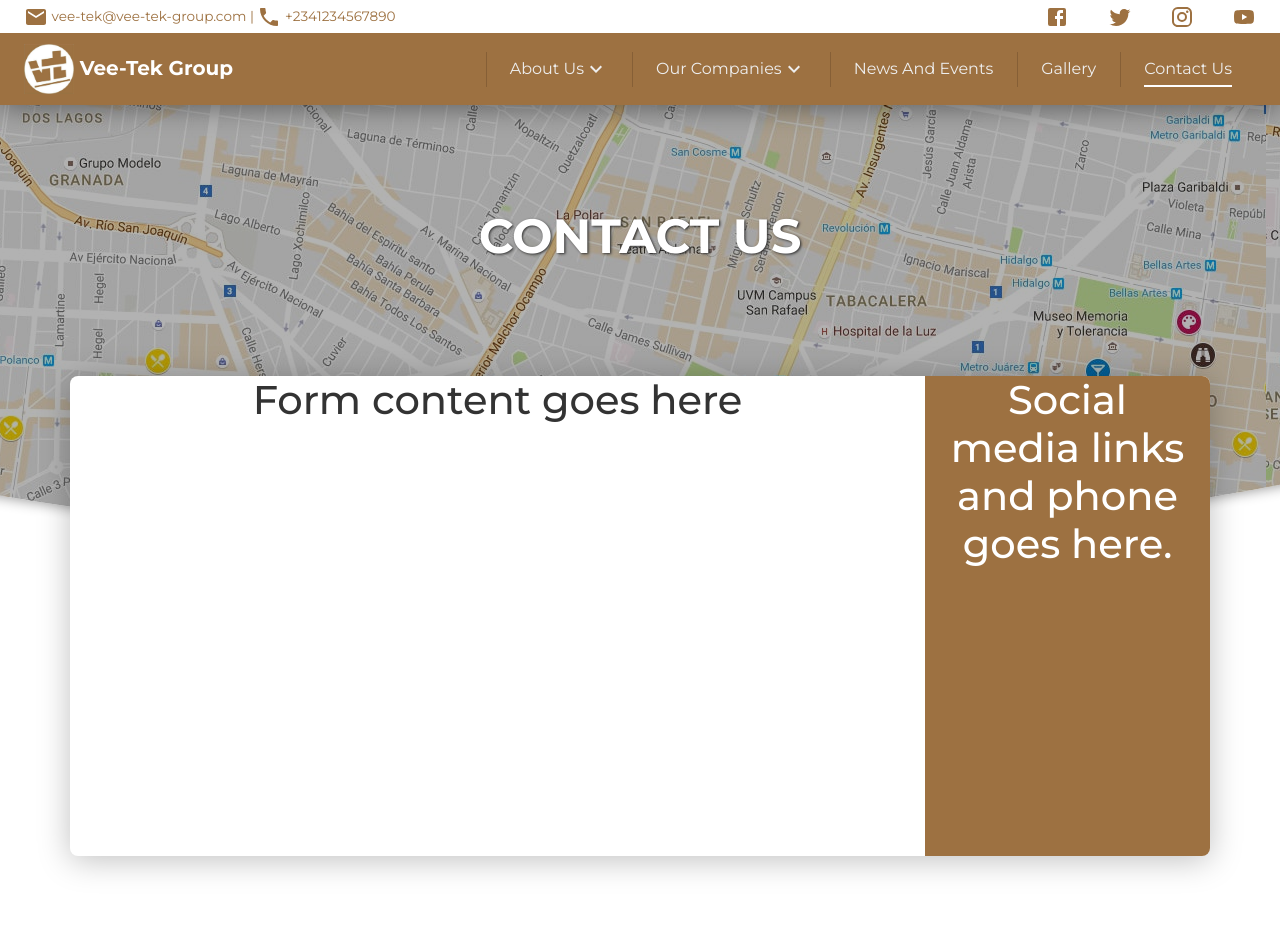
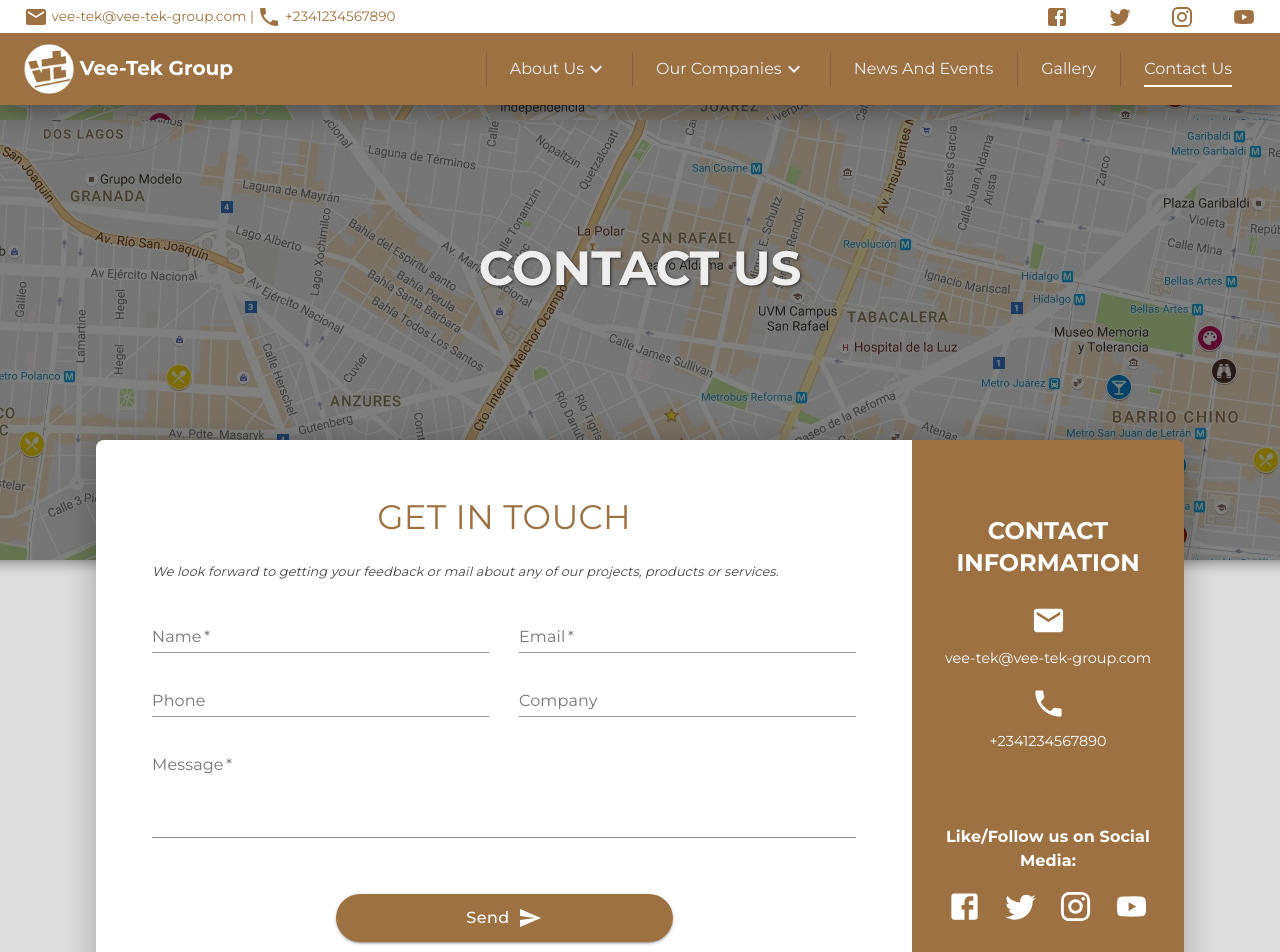
Before and after one commit to power-f-GOD/vee-tek-website, a React (Create React App) app: page /contact in a window 1280 px wide. Shown: the top 952 px of the page. Built offline with nearby package versions, Linux system fonts and the light colour scheme.

Commit message:
Create Contact form.

```diff
--- a/src/App.tsx
+++ b/src/App.tsx
@@ -1,8 +1,5 @@
 import React from 'react';
 import { BrowserRouter, Switch, Route } from 'react-router-dom';
-
-import 'bootstrap/dist/css/bootstrap.min.css';
-import './styles/index.min.css';
 
 import {
   Header,
--- a/src/components/Contact.tsx
+++ b/src/components/Contact.tsx
@@ -5,28 +5,163 @@ import Col from 'react-bootstrap/Col';
 import Row from 'react-bootstrap/Row';
 
 import Typography from '@material-ui/core/Typography';
+import TextField from '@material-ui/core/TextField';
+import Button from '@material-ui/core/Button';
+import SendIcon from '@material-ui/icons/Send';
+import FacebookIcon from '@material-ui/icons/Facebook';
+import TwitterIcon from '@material-ui/icons/Twitter';
+import YouTubeIcon from '@material-ui/icons/YouTube';
+import InstagramIcon from '@material-ui/icons/Instagram';
+import EmailIcon from '@material-ui/icons/Email';
+import PhoneIcon from '@material-ui/icons/Phone';
+// import LocationOnIcon from '@material-ui/icons/LocationOn';
 
 const Contact = () => {
   return (
-    <Row className='Contact fade-in'>
-      <Row className='map-wrapper'></Row>
-      <Container className='title'>
+    <Container fluid className='Contact'>
+      <Container className='title text-center fade-in'>
         <Typography component='h1' variant='h3'>
           CONTACT US
         </Typography>
       </Container>
-      <Container className='form-container'>
+      <Container fluid='sm' className='form-container'>
         <Row className='contact-form-wrapper'>
-          <Col md={9} className='contact-form-col'>
-            <h1>Form content goes here</h1>
+          <Col lg={9} className='contact-form-col'>
+            <Typography
+              component='h2'
+              variant='h4'
+              className='theme-color-text mb-4 text-center'>
+              GET IN TOUCH
+            </Typography>
+            <Typography component='h6' className='font-italic small mb-3'>
+              We look forward to getting your feedback or mail about any of our
+              projects, products or services.
+            </Typography>
+            <form className='contact-form'>
+              <Row>
+                <Col md={6} className='my-2'>
+                  <TextField
+                    required
+                    id='name'
+                    label='Name'
+                    autoComplete='name'
+                    fullWidth
+                  />
+                </Col>
+                <Col md={6} className='my-2'>
+                  <TextField
+                    required
+                    id='standard-basic'
+                    label='Email'
+                    autoComplete='username'
+                    fullWidth
+                  />
+                </Col>
+              </Row>
+              <Row>
+                <Col md={6} className='my-2'>
+                  <TextField
+                    type='tel'
+                    id='phone'
+                    label='Phone'
+                    autoComplete='tel'
+                    fullWidth
+                  />
+                </Col>
+                <Col md={6} className='my-2'>
+                  <TextField
+                    id='standard-basic'
+                    label='Company'
+                    autoComplete='organization'
+                    fullWidth
+                  />
+                </Col>
+              </Row>
+              <Row className='justify-content-center'>
+                <Col xs={12} className='my-2'>
+                  <TextField
+                    multiline
+                    required
+                    rows={4}
+                    rowsMax={10}
+                    id='message'
+                    label='Message'
+                    autoComplete='on'
+                    fullWidth
+                  />
+                </Col>
+                <Col md={6} className='my-2 mt-5'>
+                  <Button
+                    className='major-button'
+                    variant='contained'
+                    color='primary'
+                    id='submit-message'
+                    fullWidth>
+                    Send <SendIcon className='ml-2' />
+                  </Button>
+                </Col>
+              </Row>
+            </form>
           </Col>
-          <Col md={3} className='social-media-col'>
-            <h1>Social media links and phone goes here.</h1>
+          <Col lg={3} className='social-media-col'>
+            <Row className='align-content-center text-center h-100 p-3 py-5'>
+              <Col xs={12}>
+                <Row>
+                  <Col xs={12} className='p-0'>
+                    <Typography
+                      component='h5'
+                      variant='h5'
+                      className='font-weight-bold text-center my-3'>
+                      CONTACT INFORMATION
+                    </Typography>
+                  </Col>
+                  <Col xs={12}>
+                    <Row className='flex-column justify-items-center mb-2'>
+                      <Col className='my-2'>
+                        <EmailIcon fontSize='large' />
+                      </Col>
+                      <Col className='p-0'>vee-tek@vee-tek-group.com</Col>
+                    </Row>
+                    <Row className='flex-column justify-items-center mb-2'>
+                      <Col className='my-2'>
+                        <PhoneIcon fontSize='large' />
+                      </Col>
+                      <Col className='p-0 mb-4'>+2341234567890</Col>
+                    </Row>
+                  </Col>
+                </Row>
+              </Col>
+              <Col xs={12} className='m-0 p-4'>
+                <Row>
+                  <Col xs={12} className='my-3 p-0'>
+                    <Typography component='h5' className='font-weight-bold'>
+                      Like/Follow us on Social Media:
+                    </Typography>
+                  </Col>
+                  <Col xs={12}>
+                    <Row>
+                      <Col xs={3} className='p-0'>
+                        <FacebookIcon fontSize='large' />
+                      </Col>
+                      <Col xs={3} className='p-0'>
+                        <TwitterIcon fontSize='large' />
+                      </Col>
+                      <Col xs={3} className='p-0'>
+                        <InstagramIcon fontSize='large' />
+                      </Col>
+                      <Col xs={3} className='p-0'>
+                        <YouTubeIcon fontSize='large' />
+                      </Col>
+                    </Row>
+                  </Col>
+                </Row>
+              </Col>
+            </Row>
           </Col>
         </Row>
       </Container>
-      <Container></Container>
-    </Row>
+      <Row className='map-wrapper'></Row>
+    </Container>
   );
 };
 
--- a/src/index.tsx
+++ b/src/index.tsx
@@ -1,8 +1,12 @@
 import React from 'react';
 import ReactDOM from 'react-dom';
 
+import { StylesProvider } from '@material-ui/core/styles';
+
+import 'bootstrap/dist/css/bootstrap.min.css';
+import './styles/index.min.css';
+
 import App from './App';
-import './styles/index.min.css';
 
 export const userDeviceIsMobile = /(Android|webOS|iPhone|iPad|iPod|BlackBerry|Windows Phone)/i.test(
   window.navigator.userAgent
@@ -15,6 +19,8 @@ if (userDeviceIsMobile) {
 }
 
 ReactDOM.render(
-  <App />,
+  <StylesProvider injectFirst>
+    <App />
+  </StylesProvider>,
   document.querySelector('#root') || document.createElement('div')
 );
--- a/src/styles/_App.scss
+++ b/src/styles/_App.scss
@@ -1,8 +1,4 @@
 //This is React's C.R.A. default styles. You may want to change and modify this
-
-.App {
-  text-align: center;
-}
 
 .App-logo {
   animation: App-logo-spin infinite 20s linear;
--- a/src/styles/_Contact.scss
+++ b/src/styles/_Contact.scss
@@ -2,60 +2,91 @@
 
 .Contact {
   position: relative;
-  padding-top: 13rem;
-  padding-bottom: 7rem;
+  padding-top: 15rem;
+  background: #ddd;
+  z-index: 1;
+  padding-bottom: 8rem;
 
   .map-wrapper,
-  &::after {
+  &::before {
     position: absolute;
-    width: 200vw;
-    top: -16rem;
-    border-radius: 0 0 50% 50%;
-    left: -50vw;
+    width: 105vw;
+    top: 0;
+    left: -2vw;
     z-index: -1;
-    height: 50rem;
+    height: 35rem;
+    transition: 0.35s;
+    animation: fromTop 0.5s ease;
   }
 
-  &::after {
-    left: calc(-50vw - 0.95rem);
-    border-radius: 0 0 50% 50%;
+  @keyframes fromTop {
+    from {
+      transform: translateY(-25%);
+    }
+    to {
+      transform: translateY(0);
+    }
+  }
+
+  &::before {
     content: ' ';
-    background-color: rgba(0, 0, 0, 0.3);
+    background-color: black;
   }
 
   .map-wrapper {
-    box-shadow: 0 0 0.85rem rgba(0, 0, 0, 0.45);
+    opacity: 0.5 ;
+    box-shadow: 0 0.15rem 0.85rem rgba(0, 0, 0, 0.96);
     background: {
       image: url('/images/google-map-placeholder.png');
       position: bottom center;
     }
+
+    &:hover {
+      opacity: 0.75;
+    }
   }
 
   .title {
-    margin-bottom: 7rem;
-    color: white;
+    margin-bottom: 9rem;
+    color: #eee;
     text-shadow: 0.075rem 0.075rem 0.165rem #333;
 
     > h1 {
       font-weight: bold;
+      display: inline-block;
+    }
+
+    &:hover ~ .map-wrapper {
+      opacity: 0.75;
     }
   }
 
   .contact-form-wrapper {
     border-radius: 0.5rem;
     overflow: hidden;
-
+    max-width: 68rem;
+    margin: auto;
     box-shadow: 0 0.25rem 2rem rgba(0, 0, 0, 0.25) !important;
-    background-color: white;
+    animation: fromBottom 0.5s ease;
 
     .contact-form-col {
-      min-height: 30rem;
+      padding: 3.5rem;
+      background-color: white;
     }
 
     .social-media-col {
-      min-height: 30rem;
+      font-size: 0.9rem;
       color: white;
       background-color: $theme-color-primary;
     }
   }
+
+  @keyframes fromBottom {
+    from {
+      transform: translateY(25%);
+    }
+    to {
+      transform: translateY(0);
+    }
+  }
 }
--- a/src/styles/_misc.scss
+++ b/src/styles/_misc.scss
@@ -9,13 +9,8 @@ body,
   width: 100%;
   margin: 0;
   font-size: 1rem;
-  color: #333;
+  color: #444;
   line-height: 1.5rem;
-}
-
-body {
-  position: relative;
-  overflow: auto !important;
 }
 
 * {
@@ -25,8 +20,14 @@ body {
   // border: 1px solid deeppink;
 }
 
+.debugger {
+  border: 1px solid blue;
+}
+
 body {
   padding: 0 !important;
+  position: relative;
+  overflow: auto !important;
 
   &.desktop {
     &.custom-scroll-bar,
@@ -59,8 +60,8 @@ body {
 }
 
 img {
-  max-width: 100%;
-  height: auto;
+  max-width: 100% !important;
+  height: auto !important;
 }
 
 input {
@@ -73,10 +74,38 @@ input {
 }
 
 a {
-  color: blue;
+  color: $theme-color-primary;
 
   &:visited {
     color: purple;
+  }
+}
+
+button,
+a {
+  text-transform: unset !important;
+  font-size: 1rem !important;
+
+  &[class*='Primary'] {
+    min-height: 2.5rem;
+    border-radius: 0.25rem;
+    background-color: $theme-color-primary;
+    color: white;
+
+    &.major-button {
+      border-radius: 1.75rem;
+      height: 3rem;
+
+      &:hover {
+        background-color: $theme-color-primary-v4;
+      }
+    }
+
+    &:disabled,
+    &.Mui-disabled {
+      background-color: #ccc !important;
+      color: #555;
+    }
   }
 }
 
@@ -123,3 +152,54 @@ h6 {
     }
   }
 }
+
+.theme-color-text {
+  color: $theme-color-primary;
+}
+
+.theme-color-bg {
+  background-color: $theme-color-primary;
+}
+
+[class^='MuiFormControl'],
+div {
+  fieldset {
+    transition: 0.35s, border-width 0s;
+  }
+}
+
+.MuiOutlinedInput-root {
+  border-radius: 0.35rem;
+  background: #f8f8f8;
+}
+
+[class^='MuiFormControl'],
+div {
+  .MuiInputBase-root {
+    &::before,
+    &::after {
+      transition: 0.3s;
+    }
+
+    &::after {
+      border-color: $theme-color-primary;
+    }
+
+    &:hover {
+      &::before {
+        border-color: grey;
+      }
+    }
+  }
+
+  .Mui-focused {
+    color: $theme-color-primary !important;
+  }
+
+  .Mui-disabled {
+    fieldset {
+      background: #ddd;
+      border: none !important;
+    }
+  }
+}
```
Also changed, not shown: src/components/crumbs/Footer.tsx (+17 -22 lines), src/styles/_Header.scss (+19 -15 lines), src/styles/_constants.scss (+52 -1 lines), src/styles/_animation.scss (line endings or trailing spaces), src/styles/index.min.css.
